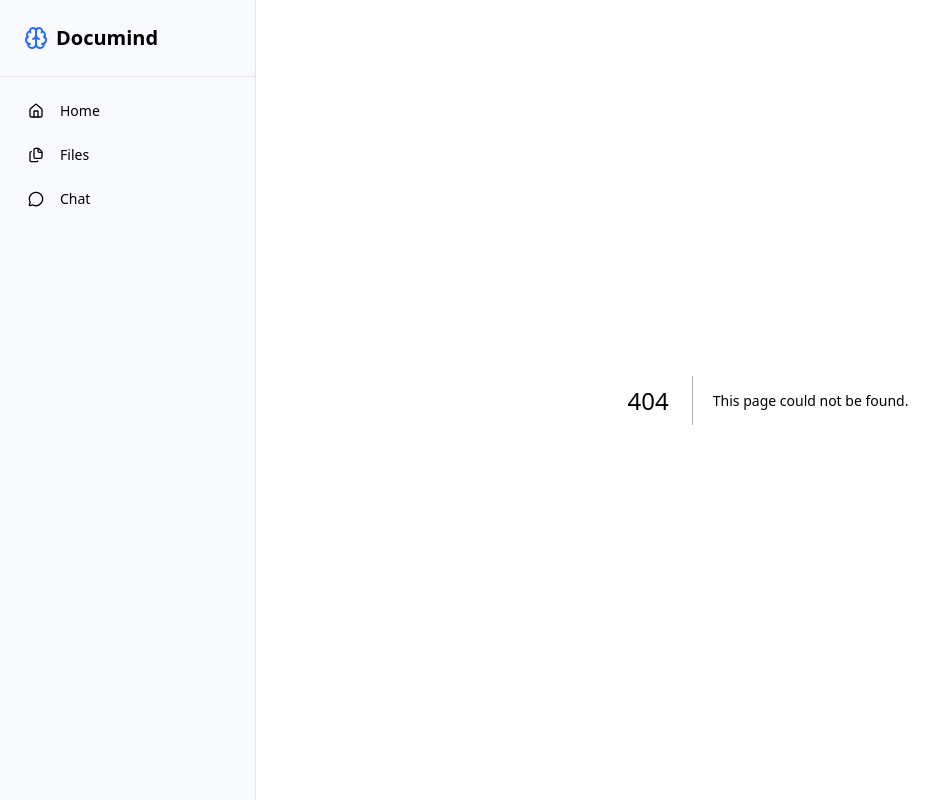
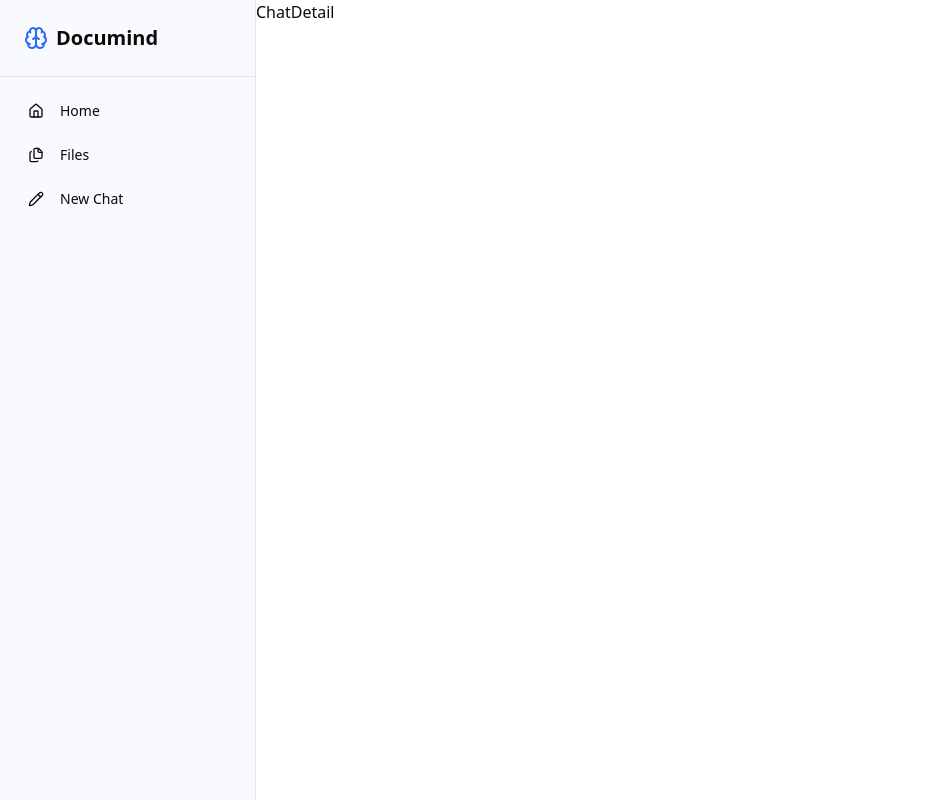
Before and after one commit to ByteforgeTeam/DocuMind-Frontend, a Next.js app: page /chat/1 in a window 1280 px wide. Before the commit this address had no page. Shown: the whole page, without its empty margins (0-946 px from the left). Built offline with nearby package versions, Linux system fonts and the light colour scheme.

Commit message:
fix: change menu to new chat

```diff
--- /dev/null
+++ b/src/app/chat/[itemId]/page.tsx
@@ -0,0 +1,7 @@
+import React from "react";
+
+const ChatDetail = () => {
+  return <div>ChatDetail</div>;
+};
+
+export default ChatDetail;
--- a/src/components/sidebar.tsx
+++ b/src/components/sidebar.tsx
@@ -2,7 +2,7 @@
 
 import { Button } from "@/components/ui/button";
 import { Separator } from "@/components/ui/separator";
-import { Files, MessageCircle, Brain, Home } from "lucide-react";
+import { Files, Brain, Home, PencilIcon } from "lucide-react";
 import Link from "next/link";
 import { usePathname } from "next/navigation";
 import { cn } from "@/lib/utils";
@@ -19,9 +19,9 @@ const sidebarItems = [
     icon: Files,
   },
   {
-    title: "Chat",
+    title: "New Chat",
     href: "/chat",
-    icon: MessageCircle,
+    icon: PencilIcon,
   },
 ];
 
```
